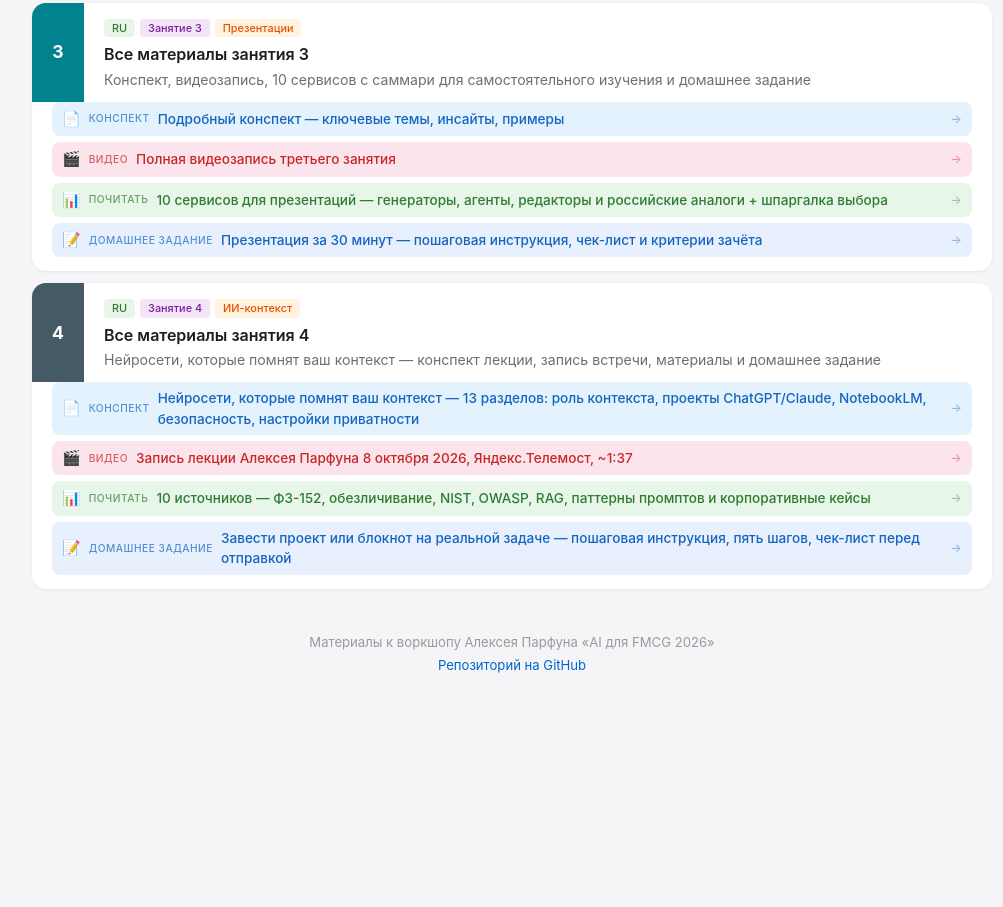
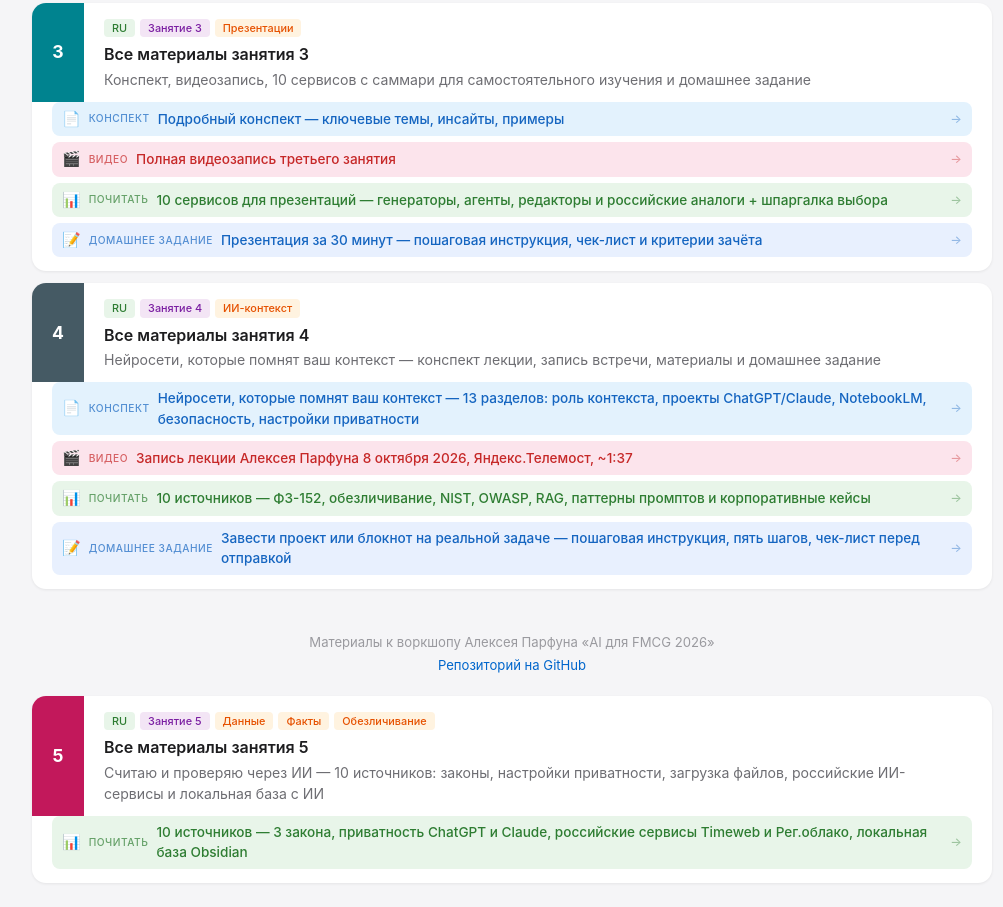
Before and after one commit to mrvolkomorov/ai-fmcg-portal, a plain HTML site: page index.html in a window 1280 px wide. Shown: the part 913-1820 px from the top of the page, without its empty margins (128-1131 px from the left). Before the commit the page ends 1629 px from the top, so only its background shows below. Drawn offline with Linux system fonts and the light colour scheme.

Commit message:
Добавить карточку Занятия 5 — Считаю и проверяю через ИИ (10 источников: законы, приватность, российские сервисы, Obsidian)

```diff
--- a/index.html
+++ b/index.html
@@ -68,15 +68,15 @@ footer a { color: rgb(0, 102, 204); text-decoration: none; }
 
 <div class="stats">
   <div class="stat-item">
-    <div class="num">4</div>
+    <div class="num">5</div>
     <div class="label">Занятия</div>
   </div>
   <div class="stat-item">
-    <div class="num">9</div>
+    <div class="num">16</div>
     <div class="label">на русском</div>
   </div>
   <div class="stat-item">
-    <div class="num">3</div>
+    <div class="num">6</div>
     <div class="label">на английском</div>
   </div>
 </div>
@@ -253,5 +253,34 @@ footer a { color: rgb(0, 102, 204); text-decoration: none; }
   <p style="margin-top:4px;"><a href="https://github.com/mrvolkomorov/ai-fmcg-portal">Репозиторий на GitHub</a></p>
 </footer>
 
+
+
+<!-- 5 -->
+<div class="card">
+  <div class="card-header">
+    <div class="card-num" style="background: #c2185b;">5</div>
+    <div class="card-title-area">
+      <div class="tag-row">
+        <span class="tag ru">RU</span>
+        <span class="tag lesson">Занятие 5</span>
+        <span class="tag theme">Данные</span>
+        <span class="tag theme">Факты</span>
+        <span class="tag theme">Обезличивание</span>
+      </div>
+      <h3>Все материалы занятия 5</h3>
+      <p>Считаю и проверяю через ИИ — 10 источников: законы, настройки приватности, загрузка файлов, российские ИИ-сервисы и локальная база с ИИ</p>
+    </div>
+    <div class="card-arrow" style="visibility: hidden;">→</div>
+  </div>
+  <div class="card-links">
+    <a class="link-item reading-link" href="https://mrvolkomorov.github.io/ai-fmcg-week5-materials/" target="_blank" rel="noopener">
+      <span class="link-icon">📊</span>
+      <span class="link-label">Почитать</span>
+      <span class="link-title">10 источников — 3 закона, приватность ChatGPT и Claude, российские сервисы Timeweb и Рег.облако, локальная база Obsidian</span>
+      <span class="link-arrow">→</span>
+    </a>
+  </div>
+</div>
+
 </div>
 </body></html>
```
